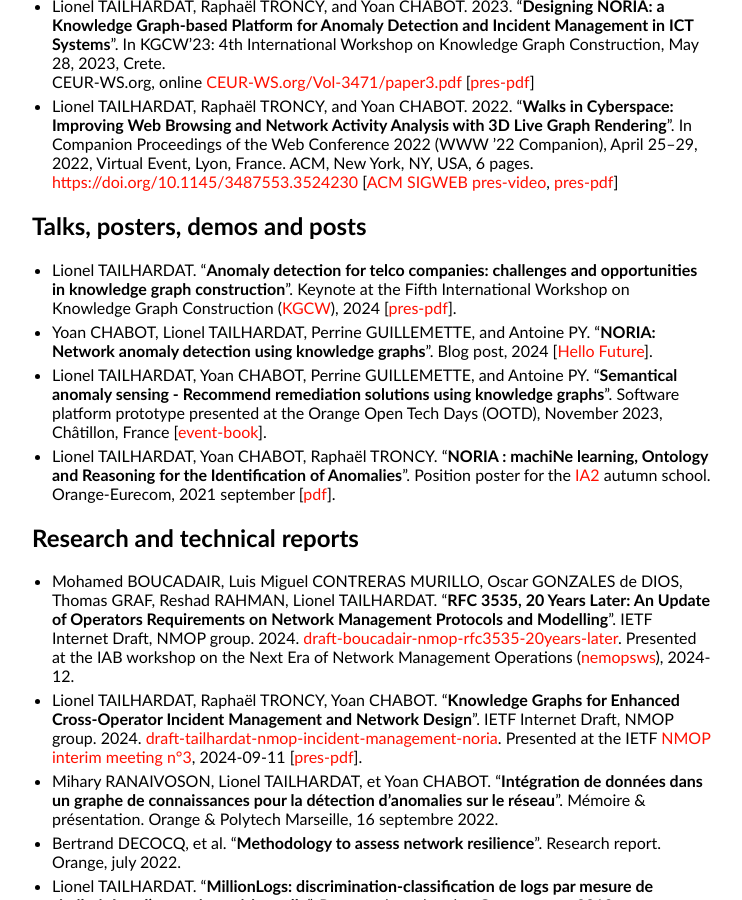
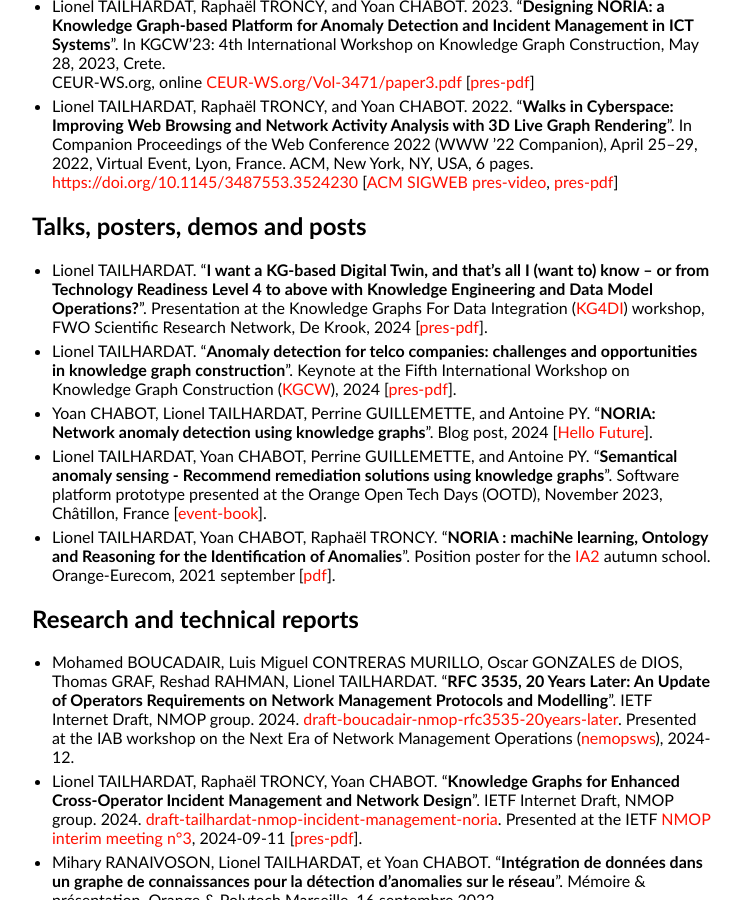
Before and after one commit to GenEars/GenEars.github.io, a Jekyll site: the page built from publications.md, in a window 1280 px wide and 900 px high, scrolled down 879 px. Shown: the whole window, without its empty margins (258-1000 px from the left). Built offline with Jekyll 4.4.1, drawn with Linux system fonts in a browser that asks for light colours.

Commit message:
Added KG4DI-2024-DMOps presentation reference.
Signed-off-by: lionel.tailhardat <lionel.tailhardat@orange.com>

```diff
--- a/publications.md
+++ b/publications.md
@@ -49,6 +49,9 @@ title: Publications - Lionel TAILHARDAT
 
 ## Talks, posters, demos and posts
 
+* Lionel TAILHARDAT.
+  "**I want a KG-based Digital Twin, and that's all I (want to) know -- or from Technology Readiness Level 4 to above with Knowledge Engineering and Data Model Operations?**".
+  Presentation at the Knowledge Graphs For Data Integration ([KG4DI](https://u0152642.pages.gitlab.kuleuven.be/kg4di-fwo-network/seminar_5_gent.html)) workshop, FWO Scientific Research Network, De Krook, 2024 [[pres-pdf](pubs/KG4DI-2024-DMOps.pdf)].
 * Lionel TAILHARDAT.
   "**Anomaly detection for telco companies: challenges and opportunities in knowledge graph construction**".
   Keynote at the Fifth International Workshop on Knowledge Graph Construction ([KGCW](https://kg-construct.github.io/workshop/)), 2024 [[pres-pdf](pubs/KGCW-2024-keynote.pdf)].
```
